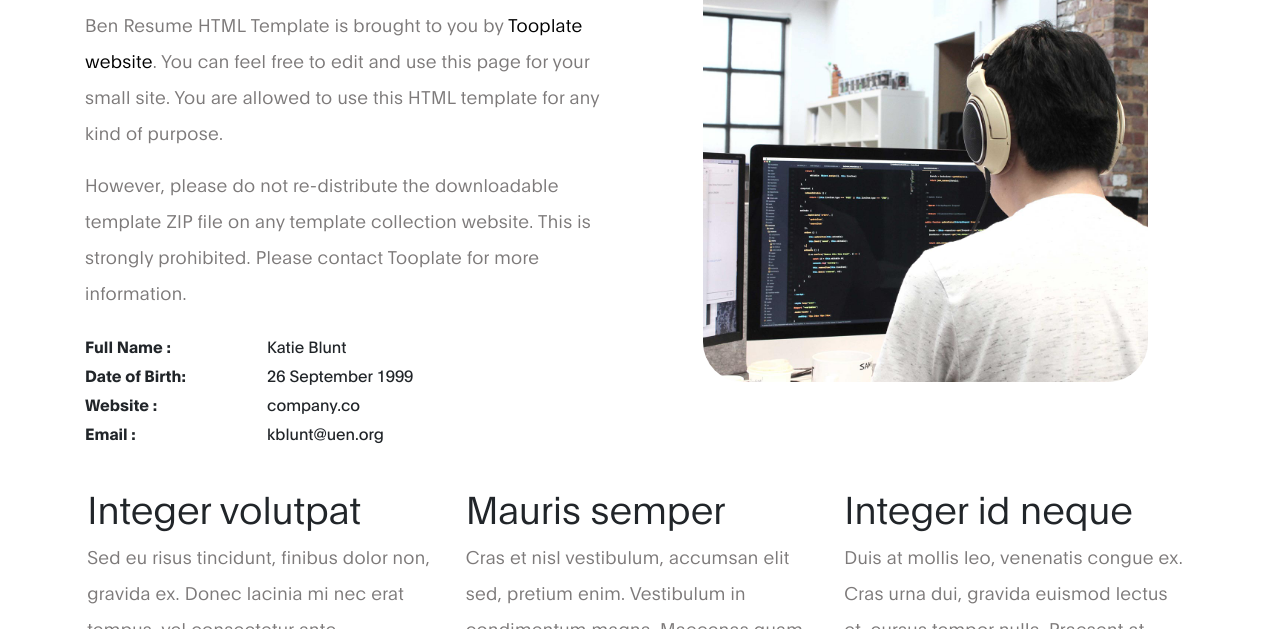
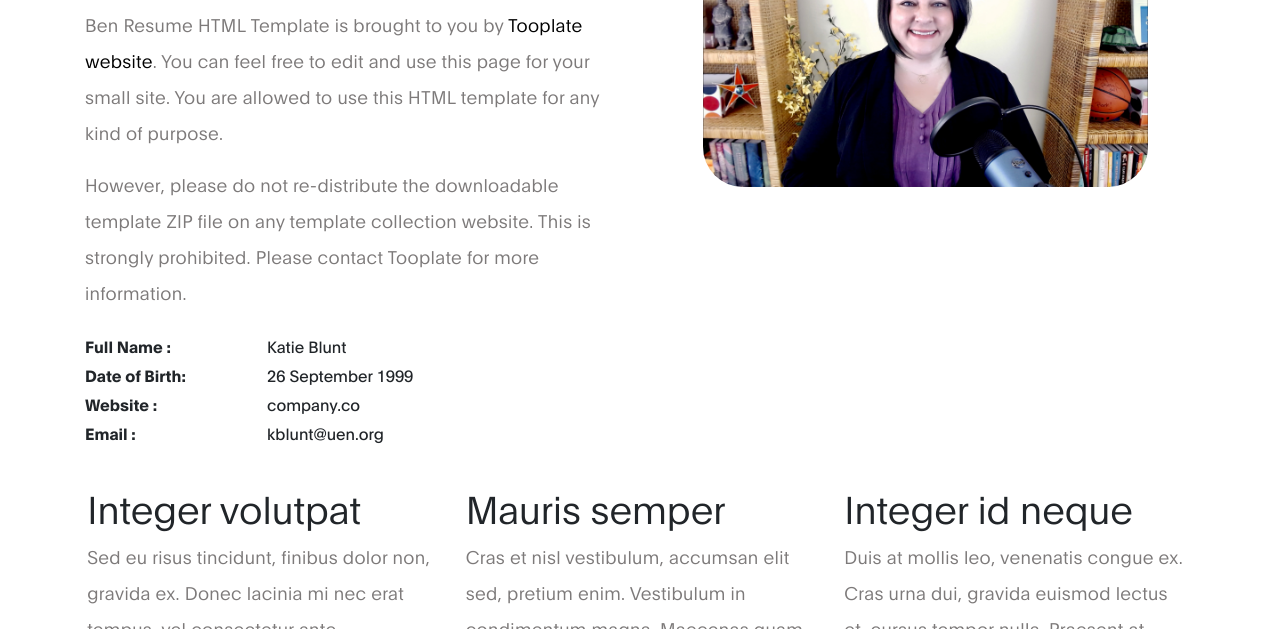
Before and after one commit to sassmasterkmb/BenTemplate, a plain HTML site: page index.html in a window 1280 px wide. Shown: the part 471-1100 px from the top of the page. Drawn offline with Linux system fonts and the light colour scheme.

Commit message:
Update index.html

```diff
--- a/index.html
+++ b/index.html
@@ -116,7 +116,7 @@ https://www.tooplate.com/view/2120-ben-resume
                 </div>
 
                 <div class="col-lg-5 mx-auto col-md-6 col-12">
-                    <img src="images/true-agency.jpg" class="about-image img-fluid" alt="Ben's Resume HTML Template">
+                    <img src="images/katie_sgen.JPG" class="about-image img-fluid" alt="Ben's Resume HTML Template">
                 </div>
 
             </div>
```
